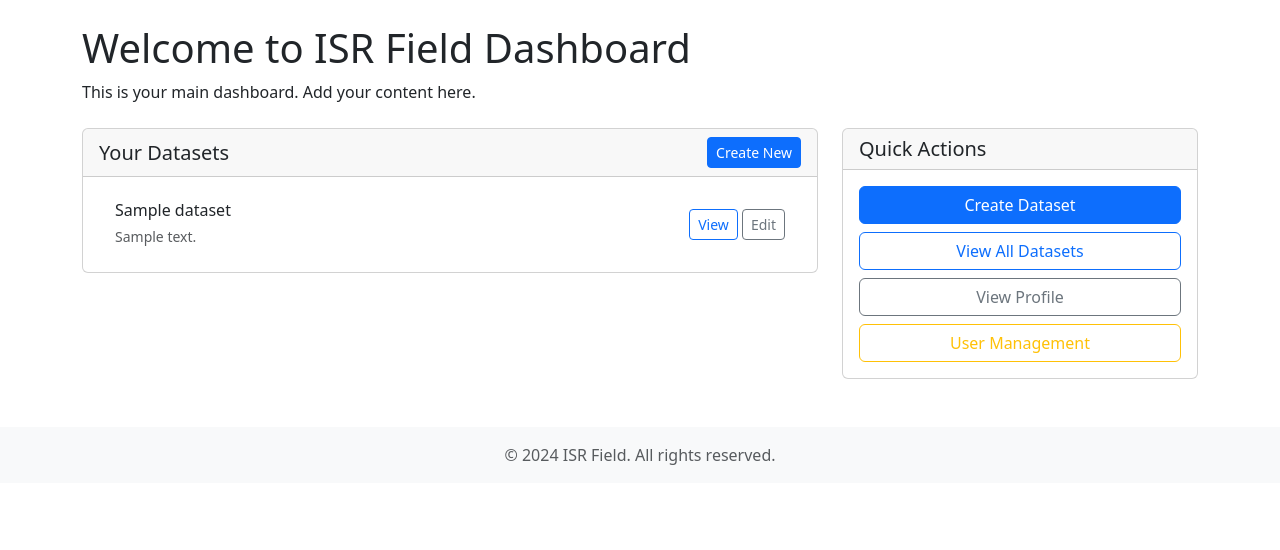
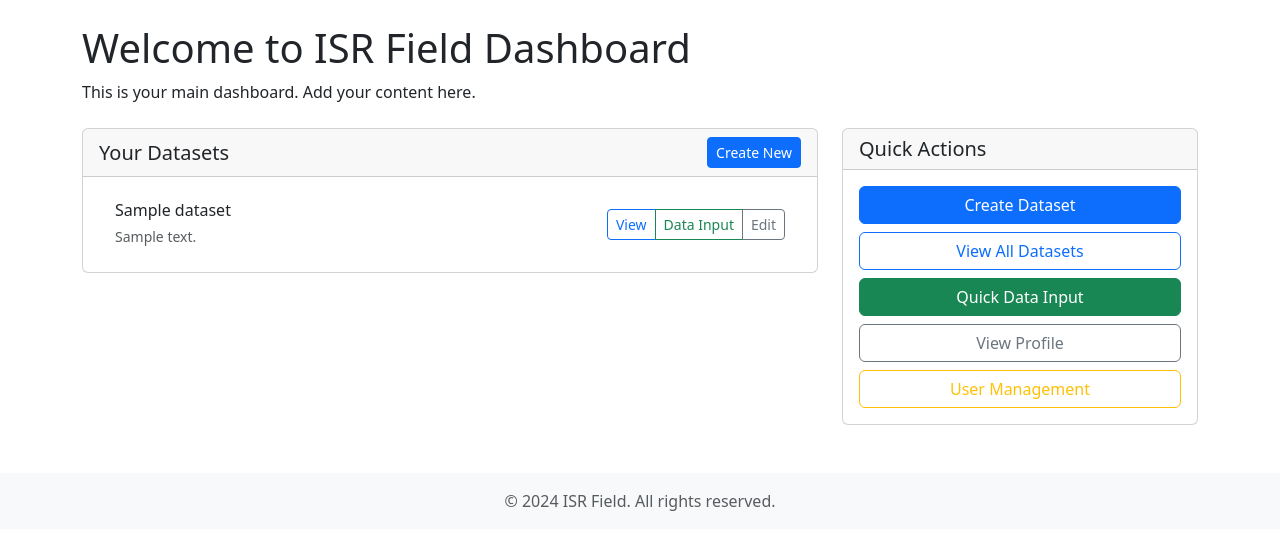
Before and after one commit to silvioheinze/isr-field, a Django app: page / in a window 1280 px wide. Shown: the part 56-606 px from the top of the page. Run offline with Django 5.2, Linux system fonts and the light colour scheme; a user stored in the database is signed in; tables that the repository leaves empty hold one stand-in row (values such as "Sample post").

Commit message:
Enhance dataset interaction in topbar template. Added 'Data Input' button for individual datasets and a 'Quick Data Input' button for the first dataset in the list, improving user accessibility to data entry features.

```diff
--- a/app/frontend/templates/frontend/topbar.html
+++ b/app/frontend/templates/frontend/topbar.html
@@ -23,8 +23,9 @@
                                         <h6 class="mb-1">{{ dataset.name }}</h6>
                                         <small class="text-muted">{{ dataset.description|truncatewords:15 }}</small>
                                     </div>
-                                    <div>
+                                    <div class="btn-group" role="group">
                                         <a href="{% url 'dataset_detail' dataset.id %}" class="btn btn-sm btn-outline-primary">View</a>
+                                        <a href="{% url 'dataset_data_input' dataset.id %}" class="btn btn-sm btn-outline-success">Data Input</a>
                                         {% if dataset.owner == user %}
                                             <a href="{% url 'dataset_edit' dataset.id %}" class="btn btn-sm btn-outline-secondary">Edit</a>
                                         {% endif %}
@@ -54,6 +55,9 @@
                     <div class="d-grid gap-2">
                         <a href="{% url 'dataset_create' %}" class="btn btn-primary">Create Dataset</a>
                         <a href="{% url 'dataset_list' %}" class="btn btn-outline-primary">View All Datasets</a>
+                        {% if datasets %}
+                            <a href="{% url 'dataset_data_input' datasets.0.id %}" class="btn btn-success">Quick Data Input</a>
+                        {% endif %}
                         <a href="{% url 'profile' %}" class="btn btn-outline-secondary">View Profile</a>
                         {% if user.is_staff %}
                             <a href="{% url 'user_management' %}" class="btn btn-outline-warning">User Management</a>
```
